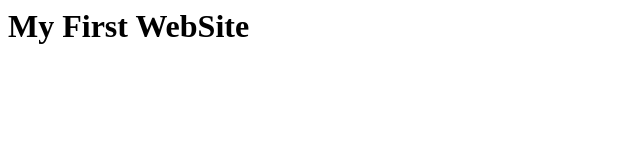
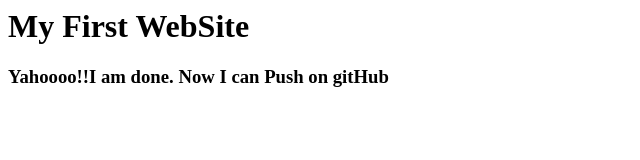
Before and after one commit to Sharif14/my-first-website, a plain HTML site: page index.html in a window 1280 px wide. Shown: the whole page, without its empty margins (0-640 px from the left). Drawn offline with Linux system fonts and the light colour scheme.

Commit message:
learned github

```diff
--- a/index.html
+++ b/index.html
@@ -7,5 +7,6 @@
 </head>
 <body>
     <h1>My First WebSite</h1>
+    <h3>Yahoooo!!I am done. Now I can Push on gitHub</h3>
 </body>
 </html>
```
